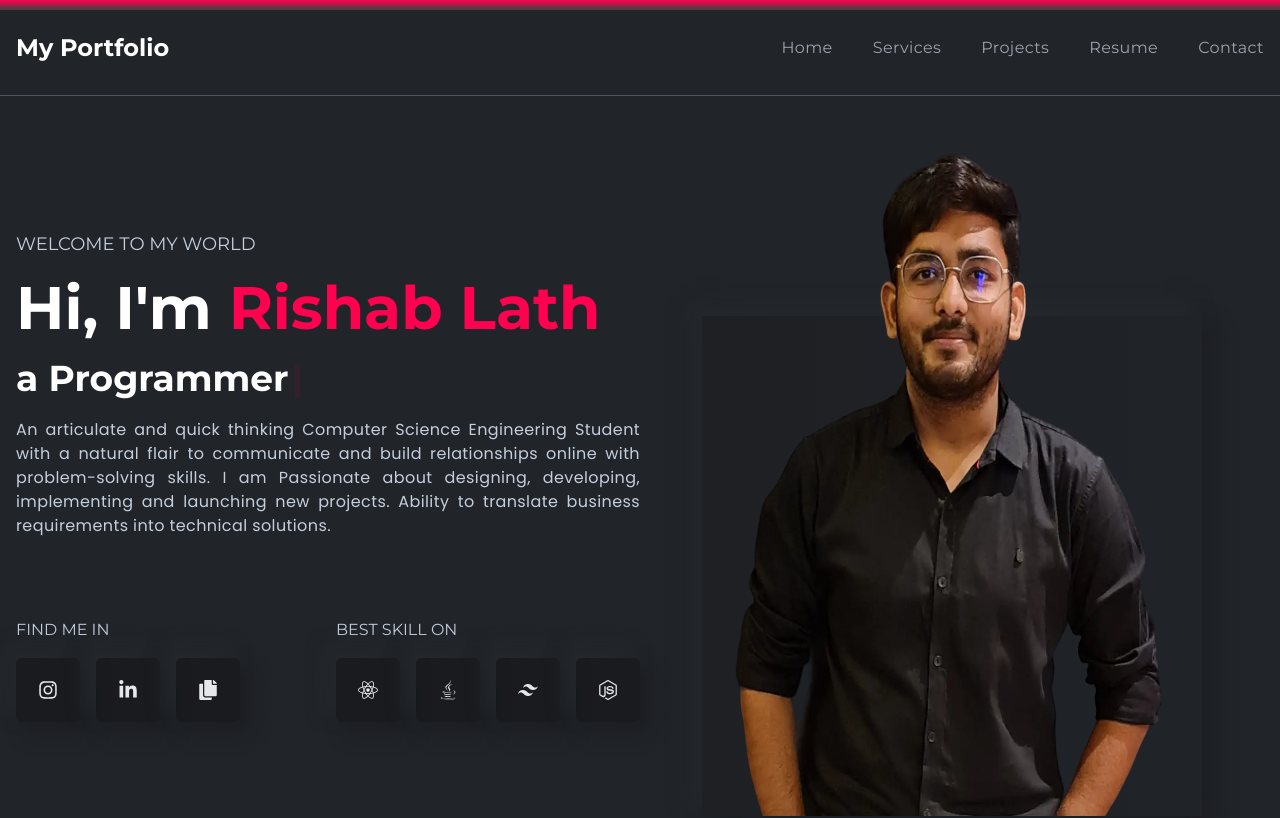
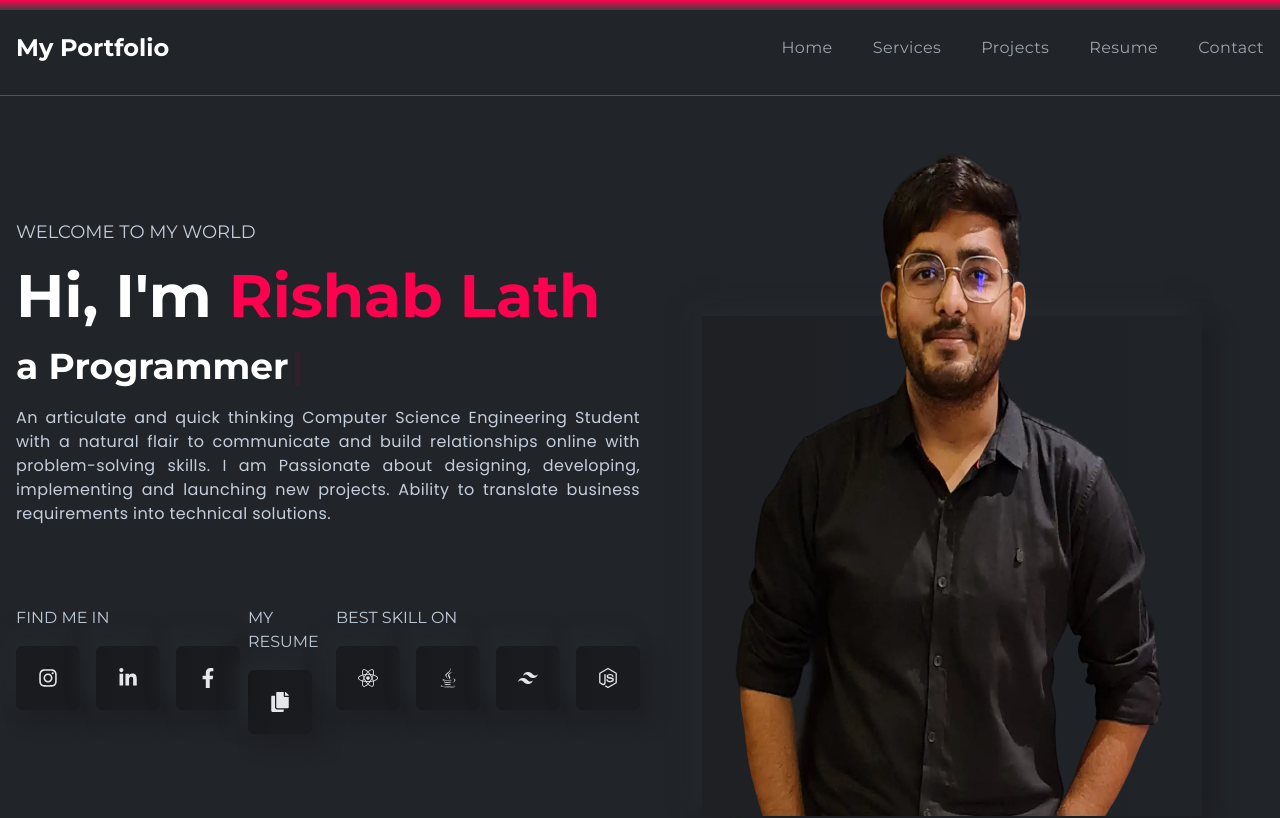
Before and after one commit to Rishablath14/MyPortfolioSite, a React (Create React App) app: page / in a window 1280 px wide. Shown: the top 818 px of the page. Built offline with nearby package versions, Linux system fonts and the light colour scheme.

Commit message:
Update LeftBanner.js

```diff
--- a/src/components/banner/LeftBanner.js
+++ b/src/components/banner/LeftBanner.js
@@ -40,6 +40,15 @@ const LeftBanner = () => {
             <FaInstagram /> </span> </a>
           <a href='https://www.linkedin.com/in/rishab-lath/' target="blank"> <span className="bannerIcon">
             <FaLinkedinIn /> </span> </a>
+          <a href='https://www.facebook.com/rishablath.14/' target="blank"> <span className="bannerIcon">
+            <FaFacebookF /> </span> </a>
+          </div>
+        </div>
+        <div>
+          <h2 className="text-base uppercase font-titleFont mb-4">
+            My Resume
+          </h2>
+          <div className="flex gap-2">
           <a href='Rishab_Lath_Resume.pdf' download> <span className="bannerIcon">
             <FaCopy /> </span> </a>
           </div>
```
